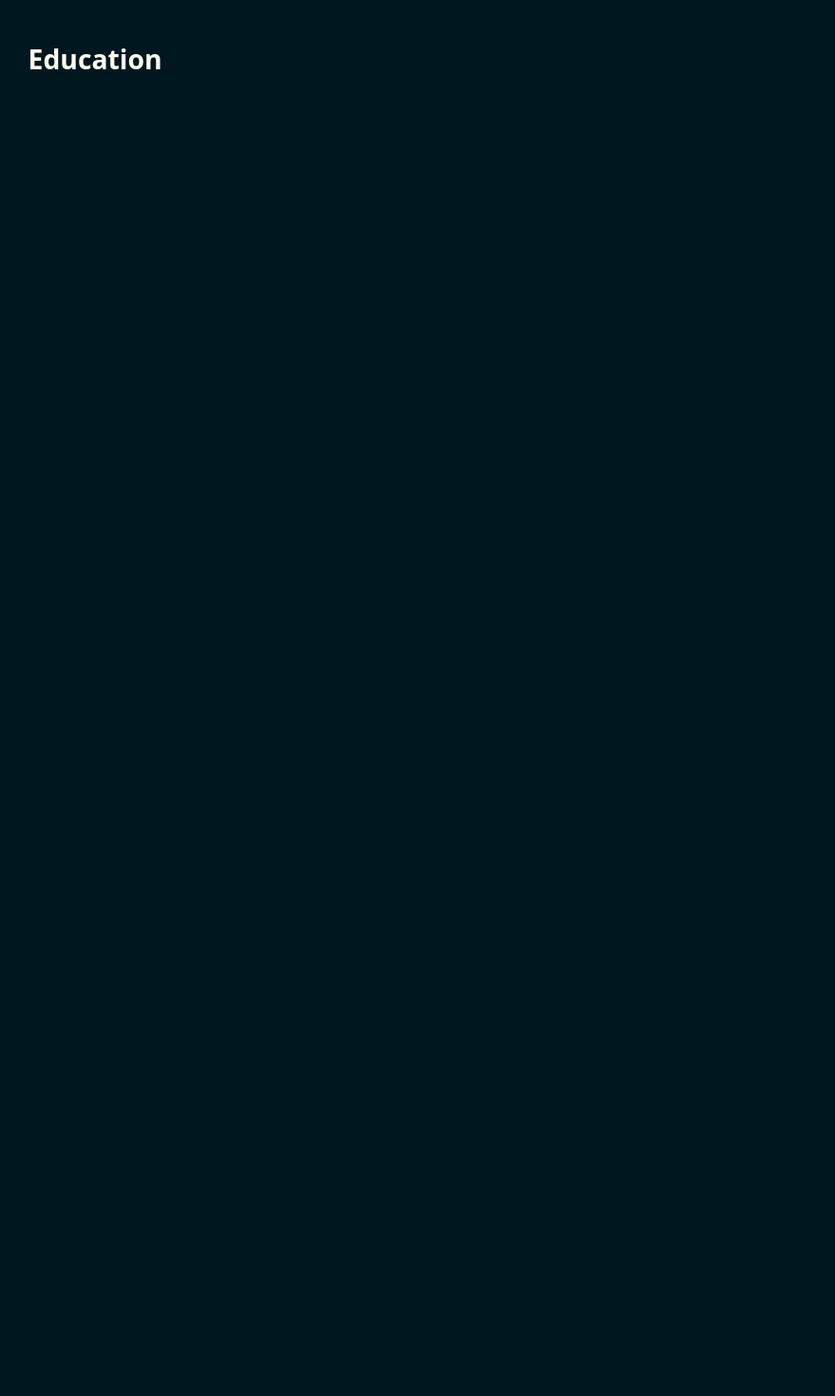
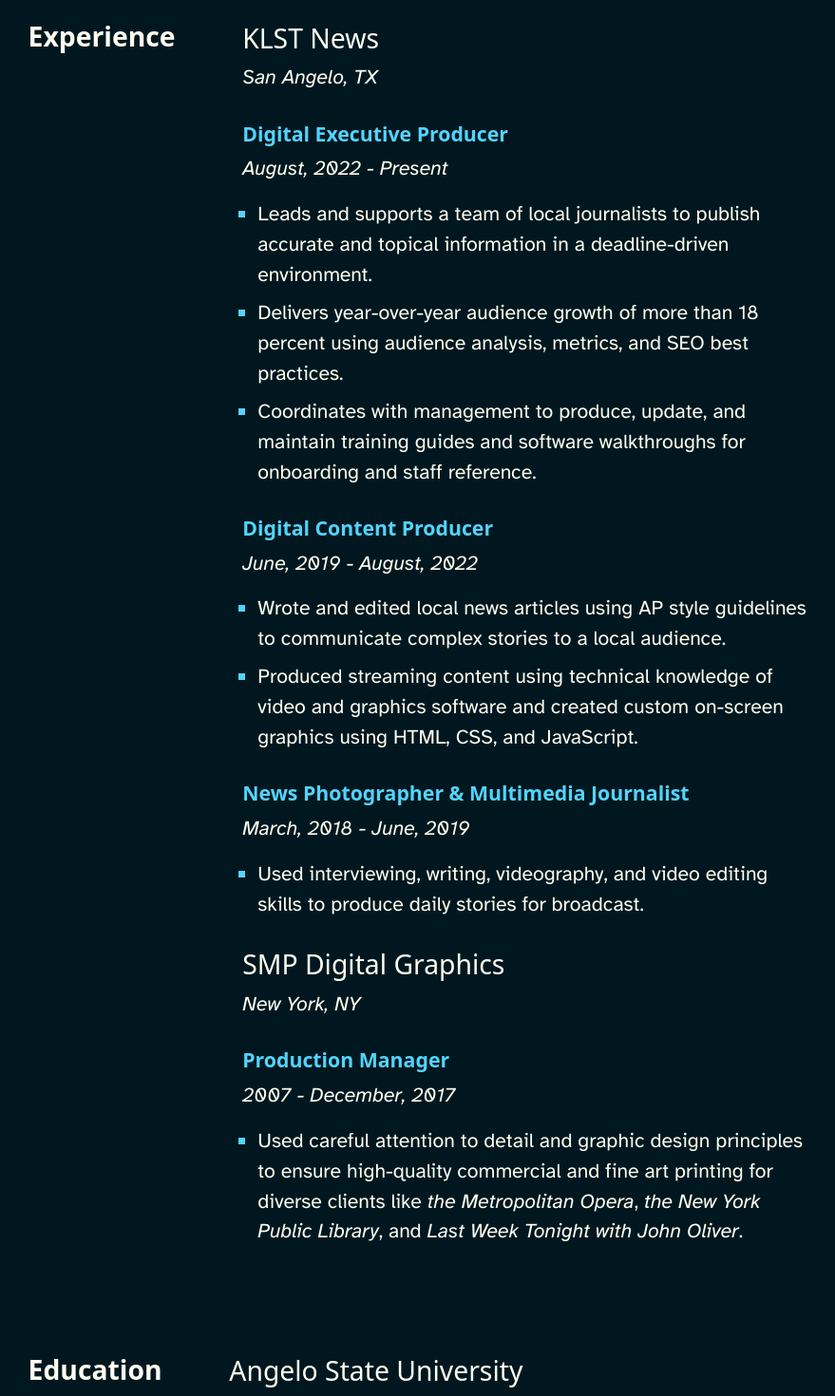
Before and after one commit to nemo-omen/jeffcaldwell.is-2023, a SvelteKit app: page /resume in a window 1280 px wide. Shown: the part 500-1970 px from the top of the page at 95% size, without its empty margins (190-1069 px from the left). Before the commit the page ends 800 px from the top, so only its background shows below. Built offline with nearby package versions, Linux system fonts and the light colour scheme.

Commit message:
Fill most of resume

```diff
--- a/src/routes/resume/+page.svelte
+++ b/src/routes/resume/+page.svelte
@@ -4,7 +4,7 @@
 
 <h1 class="page-title">Resume</h1>
 
-<article class="resume post">
+<article class="resume flow">
 <section>
   <h2>
     <a href="#summary" aria-hidden="true" tabindex="-1" class="section-link">
@@ -20,7 +20,33 @@
       <a href="#experience" aria-hidden="true" tabindex="-1" class="section-link">Experience</a>
     </h2>
   <div class="resume-section-content">
-    <p></p>
+    <h3>KLST News</h3>
+    <address>San Angelo, TX</address>
+    <h4>Digital Executive Producer</h4>
+    <time>August, 2022 - Present</time>
+    <ul>
+      <li>Leads and supports a team of local journalists to publish accurate and topical information in a deadline-driven environment.</li>
+      <li>Delivers year-over-year audience growth of more than 18 percent using audience analysis, metrics, and SEO best practices.</li>
+      <li>Coordinates with management to produce, update, and maintain training guides and software walkthroughs for onboarding and staff reference.</li>
+    </ul>
+    <h4>Digital Content Producer</h4>
+    <time>June, 2019 - August, 2022</time>
+    <ul>
+      <li>Wrote and edited local news articles using AP style guidelines to communicate complex stories to a local audience.</li>
+      <li>Produced streaming content using technical knowledge of video and graphics software and created custom on-screen graphics using HTML, CSS, and JavaScript.</li>
+    </ul>
+    <h4>News Photographer & Multimedia Journalist</h4>
+    <time>March, 2018 - June, 2019</time>
+    <ul>
+      <li>Used interviewing, writing, videography, and video editing skills to produce daily stories for broadcast.</li>
+    </ul>
+    <h3>SMP Digital Graphics</h3>
+    <address>New York, NY</address>
+    <h4>Production Manager</h4>
+    <time>2007 - December, 2017</time>
+    <ul>
+      <li>Used careful attention to detail and graphic design principles to ensure high-quality commercial and fine art printing for diverse clients like <em>the Metropolitan Opera</em>, <em>the New York Public Library</em>, and <em>Last Week Tonight with John Oliver</em>.</li>
+    </ul>
   </div>
 </section>
 <section>
@@ -29,13 +55,22 @@
         Education
       </a>
     </h2>
-  <div class="resume-section-content">
-    <p></p>
+    <div class="resume-section-content">
+    <h3>Angelo State University</h3>
+    <h4>BS of Computer Science</h4>
+    <time>In progress, 2020 - Present</time>
+
+    <h3>Howard College</h3>
+    <h4>Associate of Arts</h4>
+    <time>May 2020</time>
   </div>
 </section>
 </article>
 
 <style>
+.resume {
+  --flow-space: var(--size-900);
+}
 .resume section {
   display: flex;
   flex-direction: column;
@@ -63,6 +98,39 @@
   color: var(--hover);
 }
 
+ul {
+margin: 1rem;
+padding: 0;
+list-style-type: square;
+}
+
+li::marker {
+  color: var(--hover);
+}
+
+h3 {
+font-size: var(--size-600);
+font-weight: 500;
+margin-bottom: 0.5rem;
+}
+
+h4, li {
+  margin-bottom: 0.5rem;
+  font-size: var(--size-500);
+}
+
+address, time {
+  font-size: var(--size-500);
+  font-style: italic;
+}
+
+h4 {
+color: var(--hover);
+}
+/* address, time { */
+/*   margin-top: 1rem; */
+/* } */
+
 @media(min-width: 55rem) {
   .resume section {
     flex-direction: row;
```
